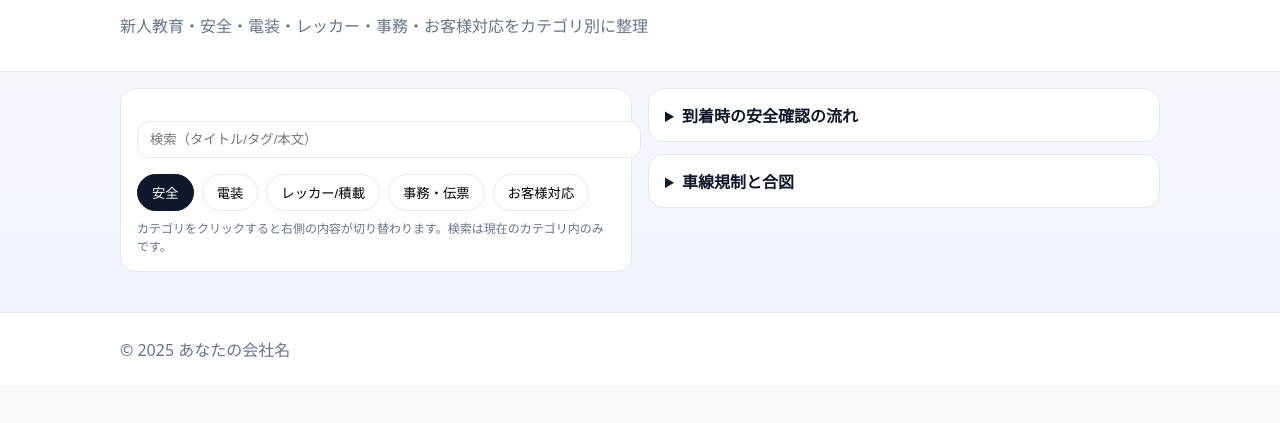
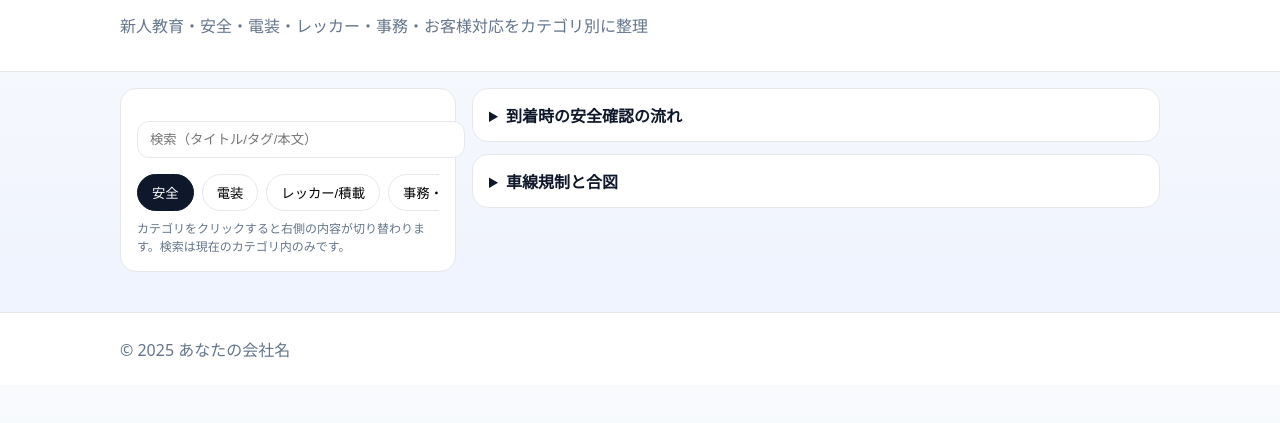
Before and after one commit to 0928Mrpiano/aobaroad5001, a plain HTML site: page index.html in a window 1280 px wide. Shown: the part 53-476 px from the top of the page. Drawn offline with nearby package versions, Linux system fonts and the light colour scheme.

Commit message:
Update styles.css

```diff
--- a/styles.css
+++ b/styles.css
@@ -29,5 +29,3 @@ body { font-family: system-ui, -apple-system, Segoe UI, Roboto, 'Noto Sans JP',
 body {
   background: linear-gradient(180deg, #f8fafc 0%, #eef2ff 100%);
 }
-.sidebar { grid-column: span 6; }
-.content { grid-column: span 6; }
```
